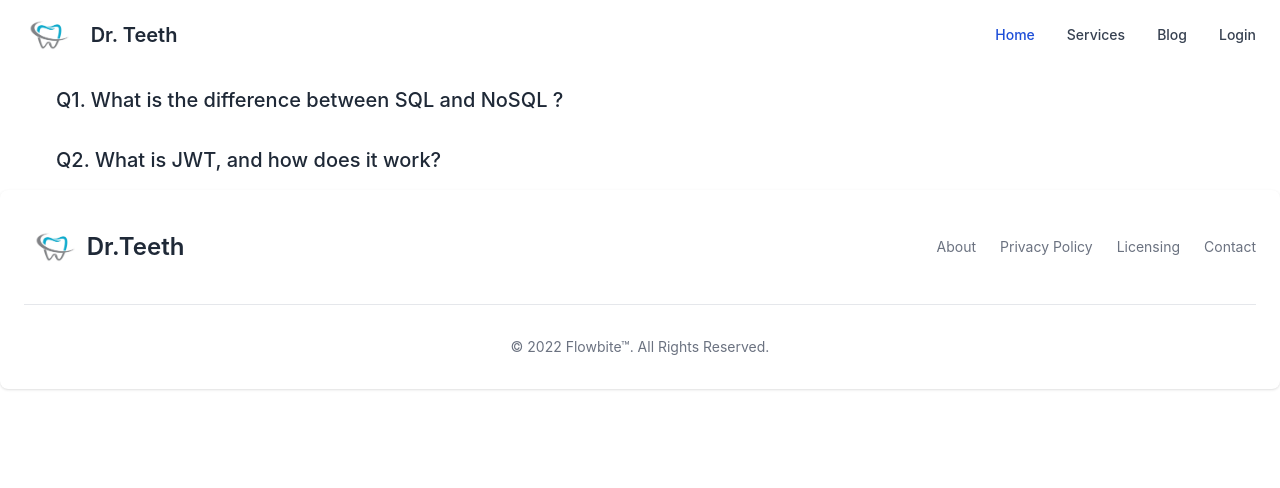
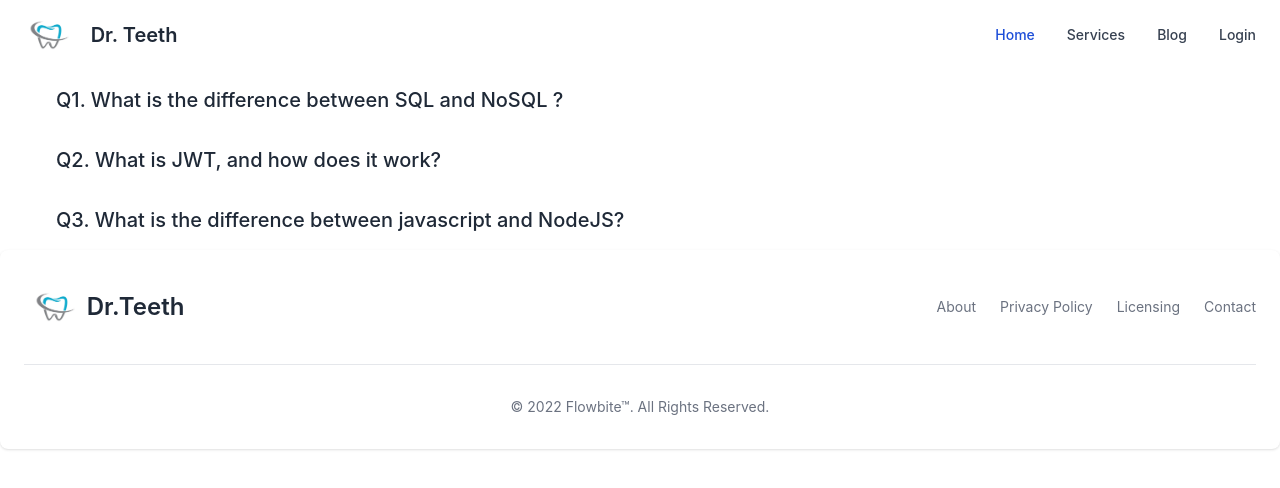
Before and after one commit to Fahim-2001/Dr-Teeth-Client, a React (Create React App) app: page /blog in a window 1280 px wide. Shown: the top 488 px of the page. Built offline with nearby package versions, Linux system fonts and the light colour scheme; no server answers.

Commit message:
Third Question Added

```diff
--- a/src/Pages/Blog/Blog.js
+++ b/src/Pages/Blog/Blog.js
@@ -47,6 +47,47 @@ const Blog = () => {
           </p>
         </div>
       </div>
+      {/* Question Three */}
+      <div className="collapse mx-10">
+        <input type="checkbox" />
+        <div className="collapse-title text-xl text-left font-medium">
+          Q3. What is the difference between javascript and NodeJS?
+        </div>
+        <div className="collapse-content">
+          <p className="text-left pr-1">
+            JavaScript is a programming language, which runs in web browsers.
+            Whereas Node.js is an interpreter or running environment for
+            JavaScript, which holds a lot of requiring libraries and all.
+            JavaScript is basically one standard defining programming language;
+            it can run any browser with a default browser running environment.
+            It is a very strong language normally used for a web application on
+            any verification or any specific business logic. We need to append
+            in the screen without page refreshing. JavaScript also helps to use
+            Ajax at any time, which helps us call any server-side script for
+            given dynamic data based on the requirement. It also helps with
+            generating dynamic HTML tables based on business requirement. JQuery
+            is one of the popular libraries to make comfortable use of
+            JavaScript by avoiding to write a lot of code. <br /> Node.js also
+            holds a lot of relative libraries, which we normally use in
+            javascript for general purpose programming language. It is actually
+            a kind of environment or interpreter that can represent JavaScript
+            or run any javascript program. It mainly helps us execute some
+            non-blocking operation like some operating system special
+            information like certificate details or hardware details; we may use
+            node js on the same, which help us do it, and JavaScript normal
+            programming will not help us on the same. Normally all browsers have
+            a JavaScript engine that helps us to run javascript in a web
+            browser. Spider monkey (FireFox), JavaScript Core (Safari), V8
+            (Google Chrome) are some popular javascript engine using verities
+            browsers. But node js is using the V8 engine directly, with some
+            libraries to do some I/O or networking operations. It actually helps
+            us use JavaScript from outside of the browser, like creating,
+            writing or executing one shell script, some back-end services, or
+            running on hardware. Let us understand JavaScript vs Node JS in
+            detail.
+          </p>
+        </div>
+      </div>
     </div>
   );
 };
```
